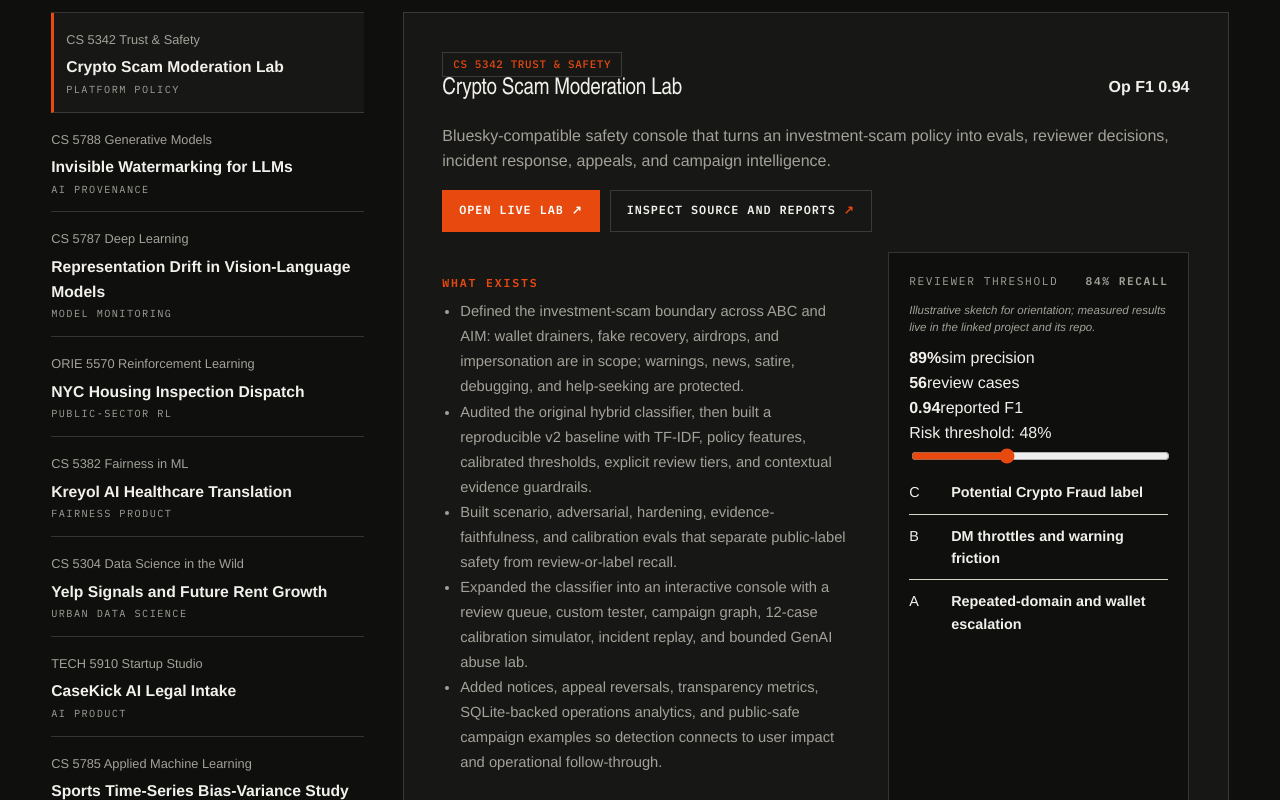
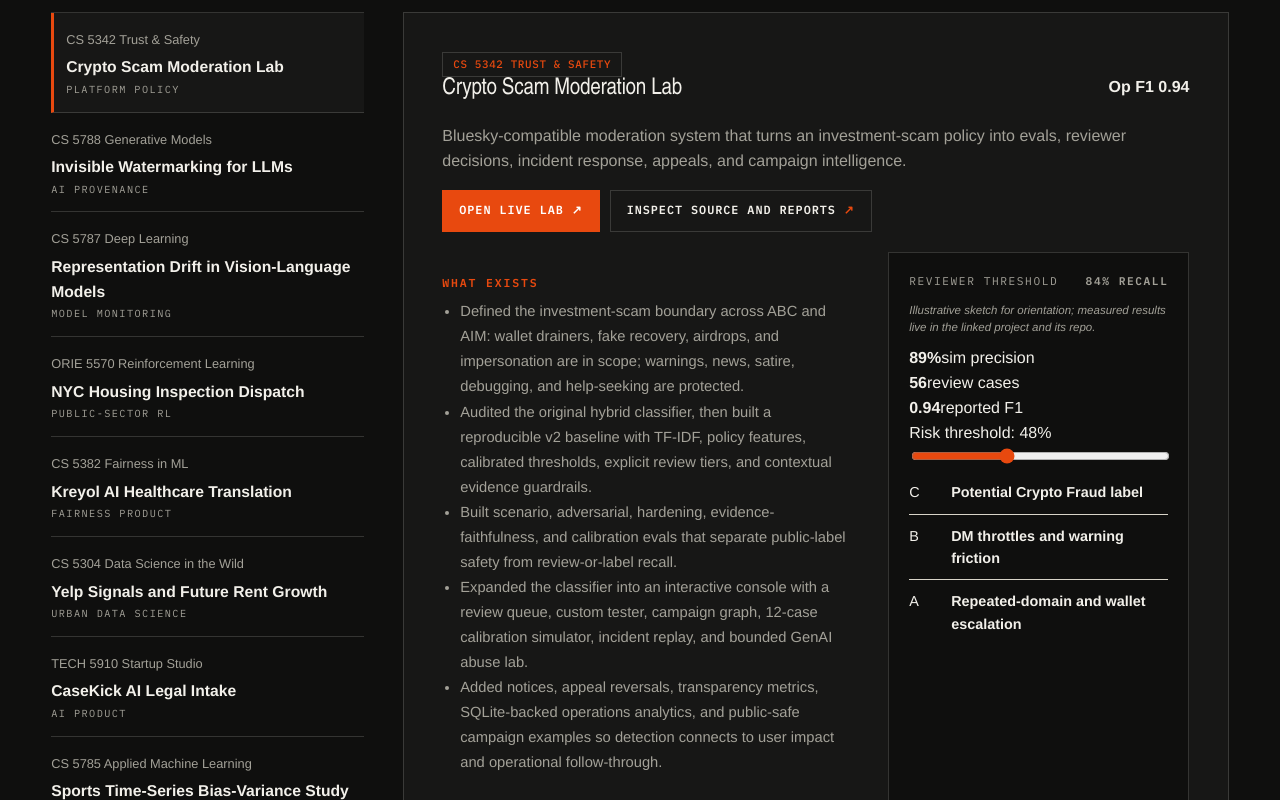
Before and after one commit to AliHasan-786/ali-hasan-portfolio, a React (Vite) app: page / in a window 1280 px wide. Shown: the part 3820-4620 px from the top of the page. Built offline with nearby package versions, Linux system fonts and the light colour scheme; a web font is replaced by a local one.

Commit message:
Remove stale side-projects placeholder copy
Co-Authored-By: Claude Fable 5 <noreply@anthropic.com>

```diff
--- a/src/App.jsx
+++ b/src/App.jsx
@@ -193,7 +193,7 @@ const courseProjects = [
     title: "Crypto Scam Moderation Lab",
     theme: "Platform policy",
     metric: "Op F1 0.94",
-    caption: "Bluesky-compatible safety console that turns an investment-scam policy into evals, reviewer decisions, incident response, appeals, and campaign intelligence.",
+    caption: "Bluesky-compatible moderation system that turns an investment-scam policy into evals, reviewer decisions, incident response, appeals, and campaign intelligence.",
     bullets: [
       "Defined the investment-scam boundary across ABC and AIM: wallet drainers, fake recovery, airdrops, and impersonation are in scope; warnings, news, satire, debugging, and help-seeking are protected.",
       "Audited the original hybrid classifier, then built a reproducible v2 baseline with TF-IDF, policy features, calibrated thresholds, explicit review tiers, and contextual evidence guardrails.",
@@ -1256,8 +1256,7 @@ function SideProjects() {
         <p className="eyebrow">More</p>
         <h2>Side projects.</h2>
         <p>
-          PromptPlay is reserved as the first personal-project link. Once the repo or demo
-          exists, this card can point there and show a live interaction.
+          Built outside coursework and work, on my own time.
         </p>
       </div>
       <div className="side-grid">
```
